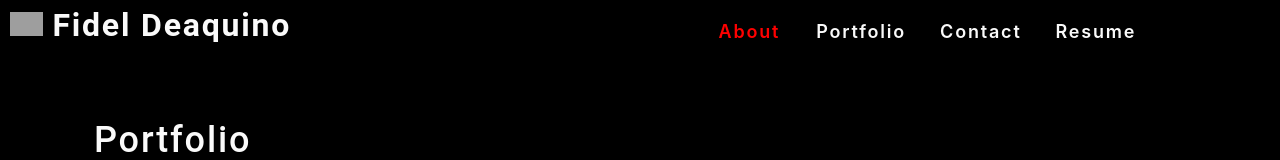
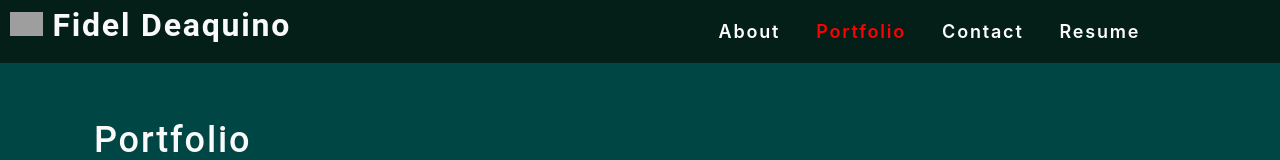
Before and after one commit to fdeaquino/react-portfolio, a React (Create React App) app: page / in a window 1280 px wide. Shown: the top 160 px of the page. Built offline with nearby package versions, Linux system fonts and the light colour scheme; grey boxes are pictures that could not be loaded.

Commit message:
conditionally render components, and active nav feature

```diff
--- a/src/App.js
+++ b/src/App.js
@@ -6,15 +6,30 @@ import ContactForm from './components/Contact';
 
 function App() {
 
-  const [currentComponent, setCurrentComponent] = useState('About');
+    const [currentPage, setCurrentPage] = useState('Portfolio');
+
+
+  function renderPage() {
+    if (currentPage === 'About') {
+      return <About></About>
+    }
+
+    if (currentPage === 'Portfolio') {
+      return <Portfolio></Portfolio>
+    }
+
+    if (currentPage === 'ContactForm') {
+      return <ContactForm></ContactForm>
+    }
+
+    // JSX
+  }
 
   return (
     <div>
-      <Nav></Nav>
+      <Nav setCurrentPage={setCurrentPage} ></Nav>
       <main>
-        <Portfolio></Portfolio>
-        <About></About>
-        <ContactForm></ContactForm>
+        { renderPage()}
       </main>
     </div>
   );
--- a/src/components/Nav/index.js
+++ b/src/components/Nav/index.js
@@ -1,14 +1,15 @@
-import React, { useState} from 'react';
+import React, { useState } from 'react';
 import logo from "../../assets/small/logo.png";
 
 
-function Nav() {
+function Nav(props) {
 
-    function colorChange() {
-        console.log("Nav Color Changed")
-    }
+    // function colorChange() {
+    //     setCurrentComponent('About')
+    //     console.log("Nav Color Changed")
+    // }
 
-    const [currentComponent, setCurrentComponent] = useState('About');
+    const [currentComponent, setCurrentComponent] = useState('Portfolio');
 
 
     return (
@@ -22,17 +23,35 @@ function Nav() {
                 <ul className='flex-row'>
                     <li className='mx-2'>
                         {currentComponent === 'About' ? (
-                            <a style={{color:'red'}} href='#about'>About</a>
+                            <a style={{ color: 'red' }} href='#about'>About</a>
                         ) : (
-                            <a style={{color:'green'}} href='#about' onClick={colorChange}>About</a>
+                            <a style={{ color: 'white' }} href='#about' onClick={() => {
+                                setCurrentComponent('About')
+                                props.setCurrentPage('About')
+                            }}>About</a>
                         )}
 
                     </li>
                     <li className='mx-2'>
-                        <a href='#portfolio'>Portfolio</a>
+                        {currentComponent === 'Portfolio' ? (
+                            <a style={{ color: 'red' }} href='#portfolio'>Portfolio</a>
+                        ) : (
+                            <a style={{ color: 'white' }} href='#portfolio' onClick={() => {
+                                setCurrentComponent('Portfolio')
+                                props.setCurrentPage('Portfolio')
+                            }}>Portfolio</a>
+                        )}
                     </li>
                     <li className='mx-2'>
-                        <span>Contact</span>
+                        {currentComponent === 'ContactForm' ? (
+                            <a style={{ color: 'red' }} href='#contact'>Contact</a>
+                        ) : (
+                            <a style={{ color: 'white' }} href='#contact' onClick={() => {
+                                setCurrentComponent('ContactForm')
+                                props.setCurrentPage('ContactForm')
+                            }}>Contact</a>
+                        )}
+
                     </li>
                     <li className='mx-2'>
                         <a href='#resume'>Resume</a>
--- a/src/index.css
+++ b/src/index.css
@@ -9,8 +9,8 @@ main {
   --secondary: #F3A847;
   --tertiary: #B12704;
   --light: #fafafa;
-  --dark: #000000;
-  --darker: #111111;
+  --dark: #004644ff;
+  --darker: #041F17ff;
   --error: rgb(228, 46, 1);
   --spacing-one: calc(1rem * 0.5);
   --spacing-two: calc(1rem);
@@ -93,7 +93,7 @@ a:hover {
 }
 
 header {
-  background: var(--dark);
+  background: var(--darker);
 }
 
 header a {
```
